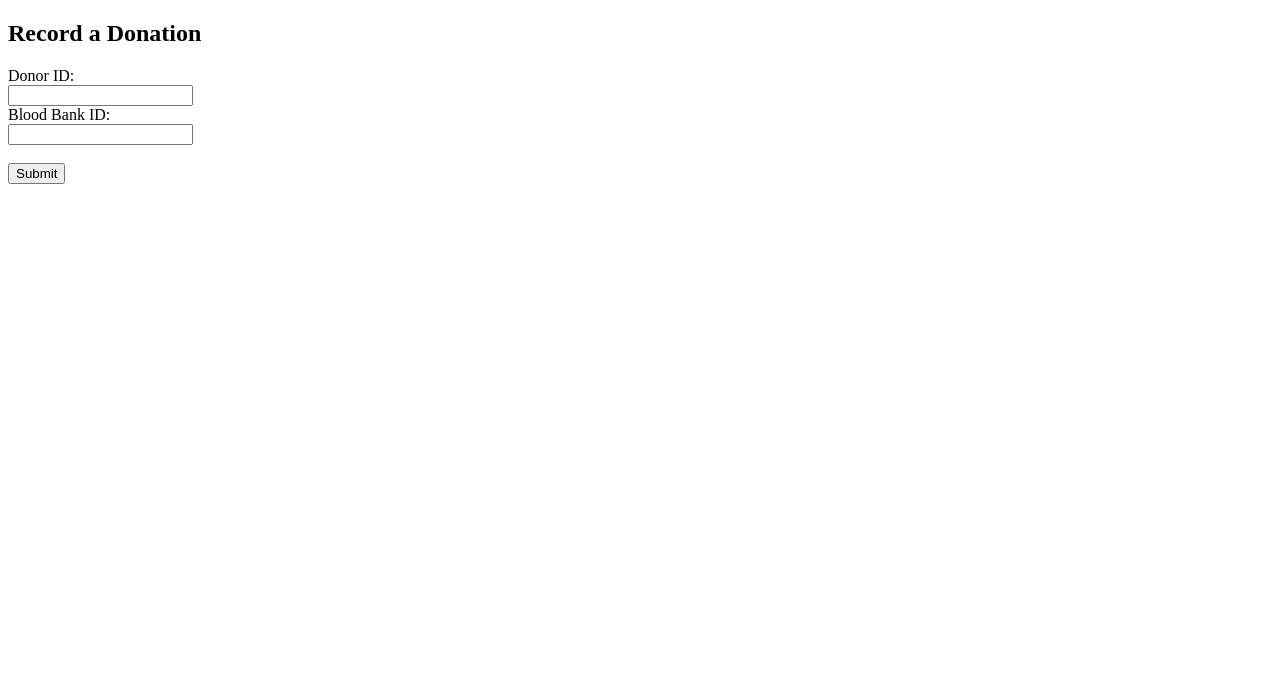
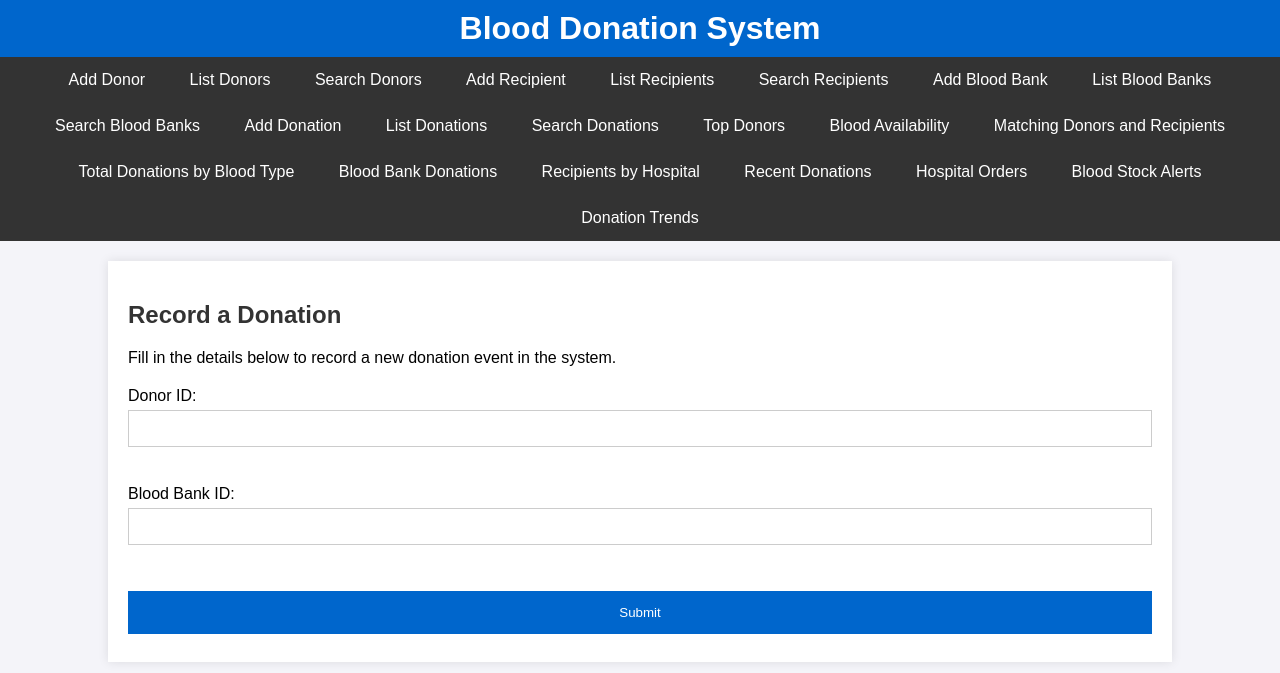
Before and after one commit to anishdulal/bloodmatch-dbms, a PHP site: page /donations/add_donation.php in a window 1280 px wide. Shown: the top 673 px of the page. Run offline with PHP 8.4, Linux system fonts and the light colour scheme.

Commit message:
Fix styling of add_donation.php

```diff
--- a/donations/add_donation.php
+++ b/donations/add_donation.php
@@ -1,4 +1,7 @@
 <?php
+ini_set('display_errors', 1);
+error_reporting(E_ALL);
+
 include('../includes/db_connect.php');
 
 if ($_SERVER["REQUEST_METHOD"] == "POST") {
@@ -20,19 +23,57 @@ if ($_SERVER["REQUEST_METHOD"] == "POST") {
 
 <!DOCTYPE html>
 <html>
+<head>
+    <link rel="stylesheet" type="text/css" href="../css/styles.css">
+    <title>Record a Donation</title>
+</head>
 <body>
 
-<h2>Record a Donation</h2>
+<header>
+    <h1>Blood Donation System</h1>
+</header>
 
-<form method="post" action="<?php echo $_SERVER['PHP_SELF'];?>">
-  Donor ID:<br>
-  <input type="number" name="donor_id">
-  <br>
-  Blood Bank ID:<br>
-  <input type="number" name="bloodBank_id">
-  <br><br>
-  <input type="submit" value="Submit">
-</form>
+<nav>
+    <ul>
+        <li><a href="../donors/add_donor.php">Add Donor</a></li>
+        <li><a href="../donors/list_donors.php">List Donors</a></li>
+        <li><a href="../donors/search_donors.php">Search Donors</a></li>
+        <li><a href="../recipients/add_recipient.php">Add Recipient</a></li>
+        <li><a href="../recipients/list_recipients.php">List Recipients</a></li>
+        <li><a href="../recipients/search_recipients.php">Search Recipients</a></li>
+        <li><a href="../blood_banks/add_blood_bank.php">Add Blood Bank</a></li>
+        <li><a href="../blood_banks/list_blood_banks.php">List Blood Banks</a></li>
+        <li><a href="../blood_banks/search_blood_banks.php">Search Blood Banks</a></li>
+        <li><a href="../donations/add_donation.php">Add Donation</a></li>
+        <li><a href="../donations/list_donations.php">List Donations</a></li>
+        <li><a href="../donations/search_donations.php">Search Donations</a></li>
+        <li><a href="../reports/top_donors.php">Top Donors</a></li>
+        <li><a href="../reports/blood_availability.php">Blood Availability</a></li>
+        <li><a href="../reports/matching_donors_recipients.php">Matching Donors and Recipients</a></li>
+        <li><a href="../reports/total_donations_by_blood_type.php">Total Donations by Blood Type</a></li>
+        <li><a href="../reports/blood_bank_donations.php">Blood Bank Donations</a></li>
+        <li><a href="../reports/recipients_by_hospital.php">Recipients by Hospital</a></li>
+        <li><a href="../reports/recent_donations.php">Recent Donations</a></li>
+        <li><a href="../reports/hospital_orders.php">Hospital Orders</a></li>
+        <li><a href="../reports/blood_stock_alerts.php">Blood Stock Alerts</a></li>
+        <li><a href="../reports/donation_trends.php">Donation Trends</a></li>
+    </ul>
+</nav>
+
+<div class="container">
+    <h2>Record a Donation</h2>
+    <p>Fill in the details below to record a new donation event in the system.</p>
+
+    <form method="post" action="<?php echo $_SERVER['PHP_SELF'];?>">
+      <label for="donor_id">Donor ID:</label><br>
+      <input type="number" id="donor_id" name="donor_id"><br><br>
+
+      <label for="bloodBank_id">Blood Bank ID:</label><br>
+      <input type="number" id="bloodBank_id" name="bloodBank_id"><br><br>
+
+      <input type="submit" value="Submit">
+    </form>
+</div>
 
 </body>
 </html>
--- a/index.php
+++ b/index.php
@@ -62,8 +62,8 @@ if ($_SERVER["REQUEST_METHOD"] == "POST") {
         <li><a href="blood_banks/list_blood_banks.php">List Blood Banks</a></li>
         <li><a href="blood_banks/search_blood_banks.php">Search Blood Banks</a></li>
         <li><a href="donations/add_donation.php">Add Donation</a></li>
-        <li><a href="donations/list_donations.php">List Donations</a></li>
-        <li><a href="donations/search_donations.php">Search Donations</a></li>
+        <!-- <li><a href="donations/list_donations.php">List Donations</a></li> -->
+        <!-- <li><a href="donations/search_donations.php">Search Donations</a></li> -->
         <li><a href="reports/top_donors.php">Top Donors</a></li>
         <li><a href="reports/blood_availability.php">Blood Availability</a></li>
         <li><a href="reports/matching_donors_recipients.php">Matching Donors and Recipients</a></li>
```
